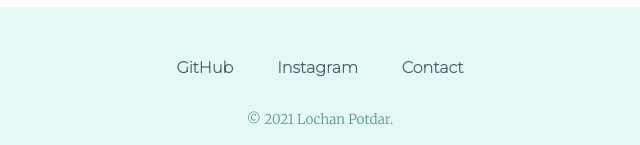
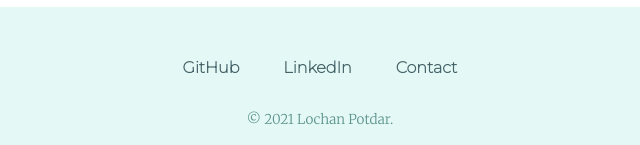
Before and after one commit to lochanp/myprofile, a plain HTML site: page index.html in a window 1280 px wide. Shown: the part 1716-1861 px from the top of the page, 320-960 px from the left. Drawn offline with Linux system fonts and the light colour scheme.

Commit message:
contact details

```diff
--- a/index.html
+++ b/index.html
@@ -65,7 +65,7 @@
 
     <div class="bottom-container">
         <a class="footer-link" href="https://github.com/lochanp" target="_blank">GitHub</a>
-        <a class="footer-link" href="https://www.instagram.com/lochan.potdar/" target='_blank'>Instagram</a>
+        <a class="footer-link" href="https://linkedin.com/in/lochan-potdar-415b64205" target='_blank'>LinkedIn</a>
         <a class="footer-link" href="tel:7715089653">Contact</a>
         <p class="copy">© 2021 Lochan Potdar.</p>
     </div>
```
